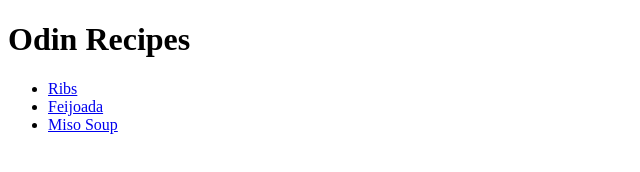
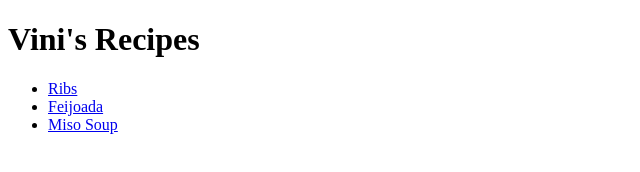
Before and after one commit to Vinicius149/Recipes-webpage, a plain HTML site: page index.html in a window 1280 px wide. Shown: the whole page, without its empty margins (0-640 px from the left). Drawn offline with Linux system fonts and the light colour scheme.

Commit message:
1. Changed the webpage title.

```diff
--- a/index.html
+++ b/index.html
@@ -7,7 +7,7 @@
     <title>Recipes</title>
 </head>
 <body>
-    <h1>Odin Recipes</h1>
+    <h1>Vini's Recipes</h1>
 
     <ul>
         <li><a href="recipes/ribs/ribs.html">Ribs</a></li>
```
